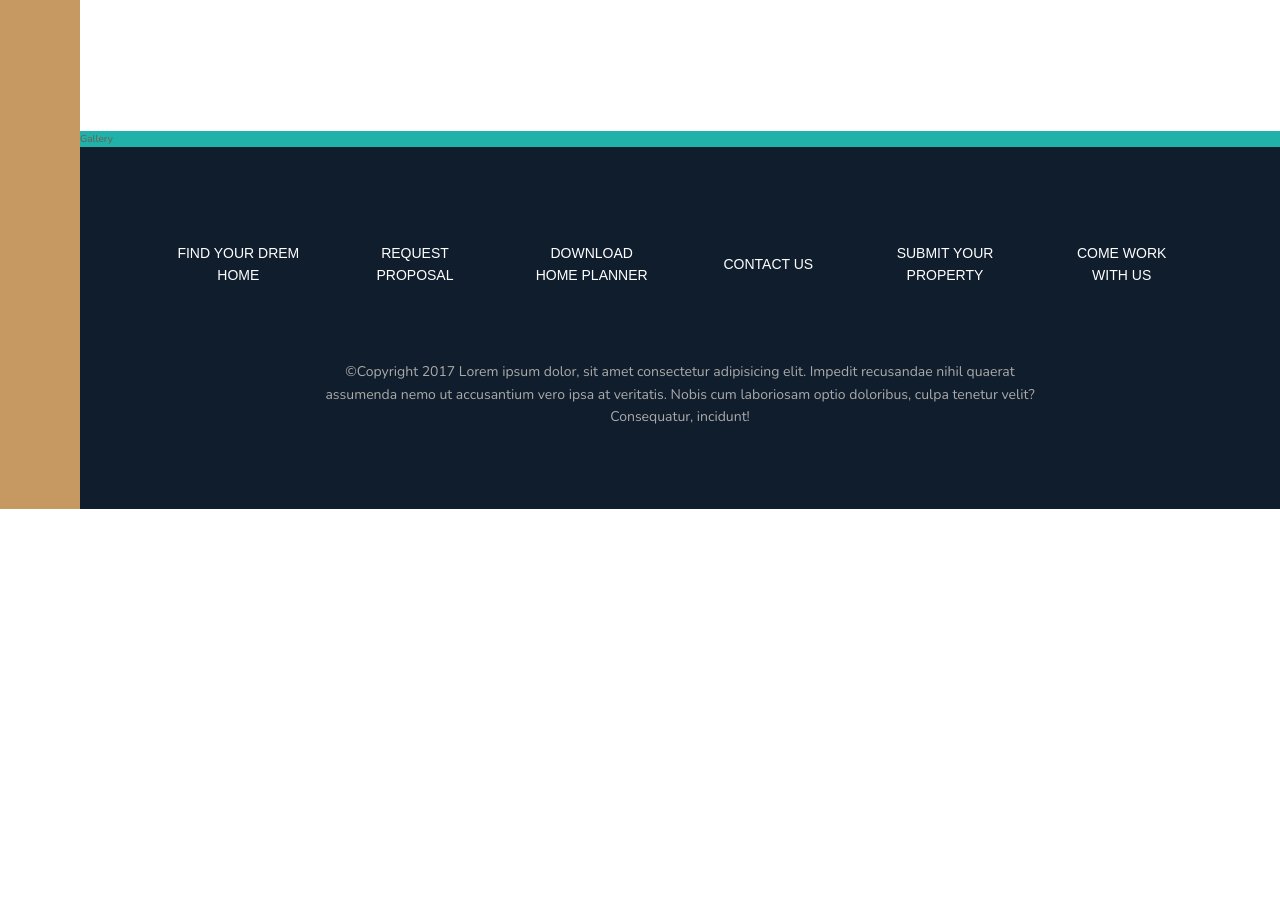
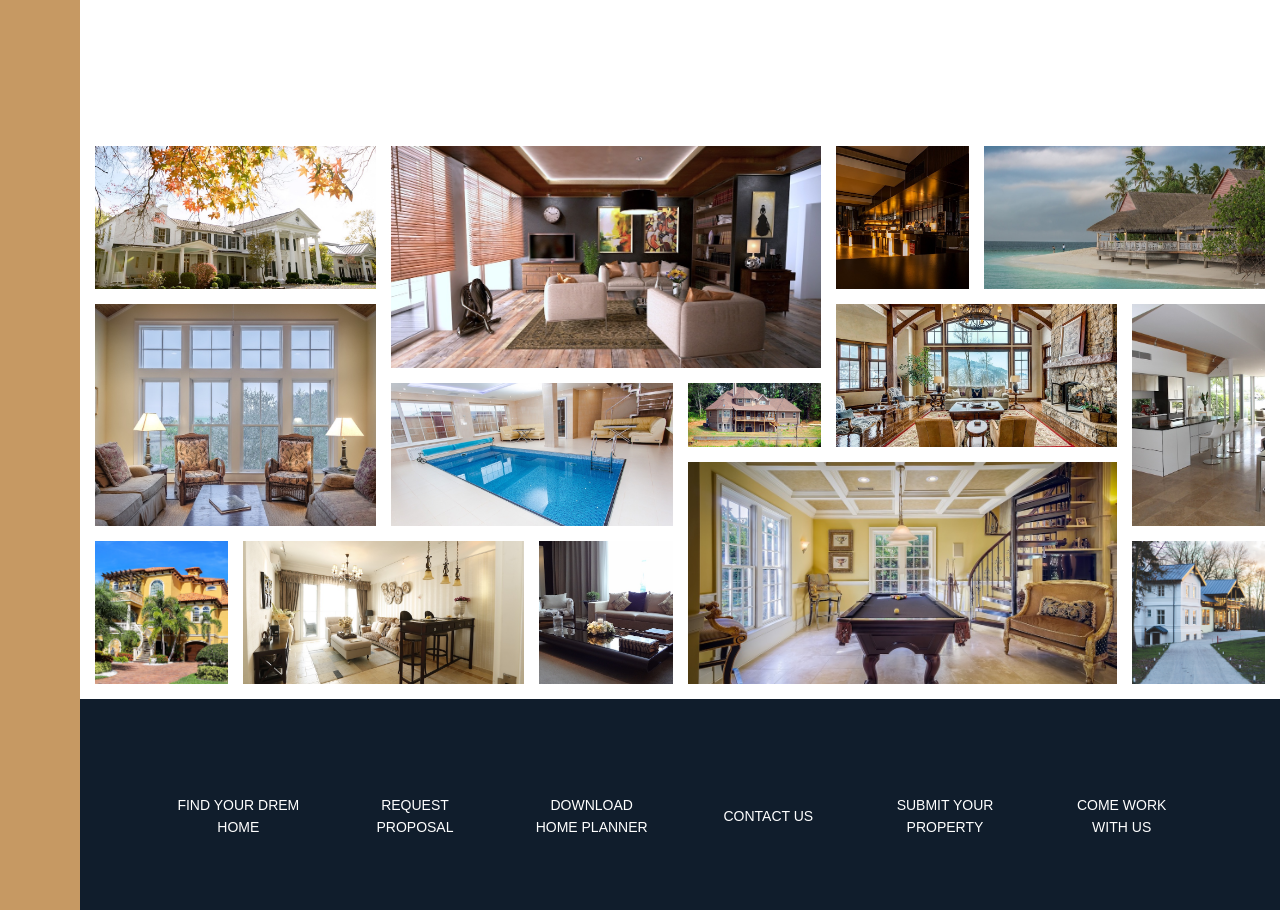
Before and after one commit to wudtichaikarun/practice-css-grid, a website: page index.html in a window 1280 px wide. Shown: the part 3000-3910 px from the top of the page. Before the commit the page ends 3509 px from the top, so only its background shows below. Drawn offline with nearby package versions, Linux system fonts and the light colour scheme.

Commit message:
:panda_face: gallery

```diff
--- a/index.html
+++ b/index.html
@@ -375,7 +375,63 @@
     </section>
 
     <section class="gallery">
-      Gallery
+
+      <figure class="gallery__item gallery__item--1">
+        <img src="img/gal-1.jpeg" alt="Gallery image 1" class="gallery__img">
+      </figure>
+
+      <figure class="gallery__item gallery__item--2">
+        <img src="img/gal-2.jpeg" alt="Gallery image 2" class="gallery__img">
+      </figure>
+
+      <figure class="gallery__item gallery__item--3">
+        <img src="img/gal-3.jpeg" alt="Gallery image 3" class="gallery__img">
+      </figure>
+
+      <figure class="gallery__item gallery__item--4">
+        <img src="img/gal-4.jpeg" alt="Gallery image 4" class="gallery__img">
+      </figure>
+
+      <figure class="gallery__item gallery__item--5">
+        <img src="img/gal-5.jpeg" alt="Gallery image 5" class="gallery__img">
+      </figure>
+
+      <figure class="gallery__item gallery__item--6">
+        <img src="img/gal-6.jpeg" alt="Gallery image 6" class="gallery__img">
+      </figure>
+
+      <figure class="gallery__item gallery__item--7">
+        <img src="img/gal-7.jpeg" alt="Gallery image 7" class="gallery__img">
+      </figure>
+
+      <figure class="gallery__item gallery__item--8">
+        <img src="img/gal-8.jpeg" alt="Gallery image 8" class="gallery__img">
+      </figure>
+
+      <figure class="gallery__item gallery__item--9">
+        <img src="img/gal-9.jpeg" alt="Gallery image 9" class="gallery__img">
+      </figure>
+
+      <figure class="gallery__item gallery__item--10">
+        <img src="img/gal-10.jpeg" alt="Gallery image 10" class="gallery__img">
+      </figure>
+
+      <figure class="gallery__item gallery__item--11">
+        <img src="img/gal-11.jpeg" alt="Gallery image 11" class="gallery__img">
+      </figure>
+
+      <figure class="gallery__item gallery__item--12">
+        <img src="img/gal-12.jpeg" alt="Gallery image 12" class="gallery__img">
+      </figure>
+
+      <figure class="gallery__item gallery__item--13">
+        <img src="img/gal-13.jpeg" alt="Gallery image 13" class="gallery__img">
+      </figure>
+
+      <figure class="gallery__item gallery__item--14">
+        <img src="img/gal-14.jpeg" alt="Gallery image 14" class="gallery__img">
+      </figure>
+
     </section>
 
     <footer class="footer">
--- a/sass/_gallery.scss
+++ b/sass/_gallery.scss
@@ -1,4 +1,91 @@
 .gallery {
-  background-color: lightseagreen;
+  // background-color: lightseagreen;
   grid-column: full-start / full-end;
+
+  display: grid;
+  grid-template-columns: repeat(8, 1fr);
+  grid-template-rows: repeat(7, 5vw);
+  grid-gap: 1.5rem;
+  padding: 1.5rem;
+
+  &__item {
+    &--1 {
+      grid-row: 1 / span 2;
+      grid-column: 1 / span 2;
+    }
+
+    &--2 {
+      grid-row: 1 / span 3;
+      grid-column: 3 / span 3;
+    }
+
+    &--3 {
+      grid-row: 1 / span 2;
+      grid-column: 6 / 7;
+    }
+
+    &--4 {
+      grid-row: 1 / span 2;
+      grid-column: 7 / -1;
+    }
+
+    &--5 {
+      grid-row: 3 / span 3;
+      grid-column: 1 / span 2;
+    }
+
+    &--6 {
+      grid-row: 4 / span 2;
+      grid-column: 3 / span 2;
+    }
+
+    &--7 {
+      grid-row: 4 / 5;
+      grid-column: 5 / 6;
+    }
+
+    &--8 {
+      grid-row: 3 / span 2;
+      grid-column: 6 / span 2;
+    }
+
+    &--9 {
+      grid-row: 3 / span 3;
+      grid-column: 8 / -1;
+    }
+
+    &--10 {
+      grid-row: 6 / span 2;
+      grid-column: 1 / 2;
+    }
+
+    &--11 {
+      grid-row: 6 / span 2;
+      grid-column: 2 / span 2;
+    }
+
+    &--12 {
+      grid-row: 6 / span 2;
+      grid-column: 4 / 5;
+    }
+
+    &--13 {
+      grid-row: 5 / span 3;
+      grid-column: 5 / span 3;
+    }
+
+    &--14 {
+      grid-row: 6 / span 2;
+      grid-column: 8 / -1;
+    }
+  }
+
+  // fixed img size over flow
+  &__img {
+    width: 100%;
+    height: 100%;
+    object-fit: cover;
+    display: block;
+  }
+
 }
```
Also changed, not shown: css/main.css.
